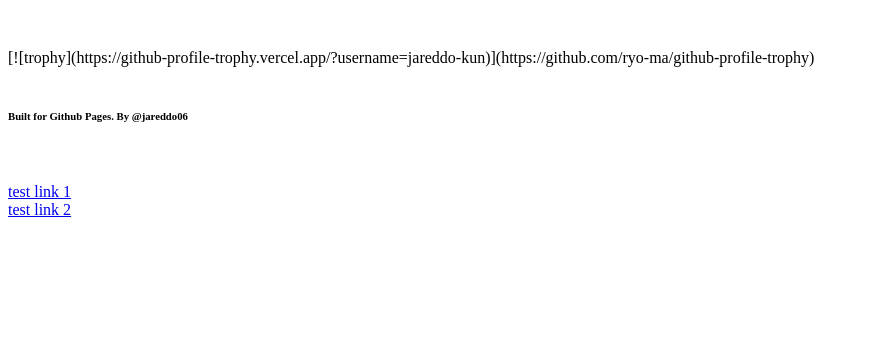
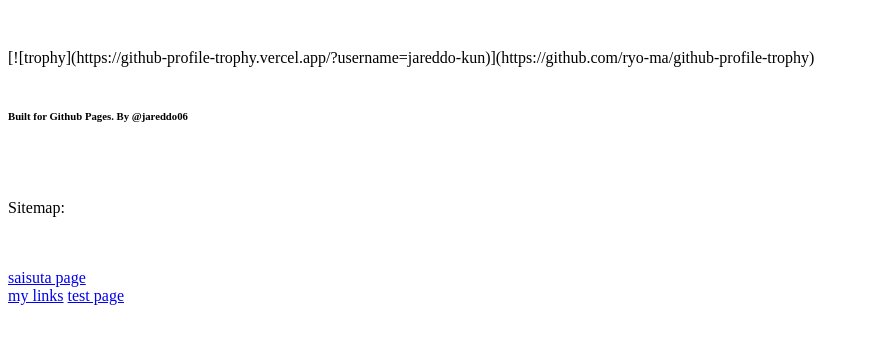
Before and after one commit to jareddo-kun/Profile, a plain HTML site: page index.html in a window 1280 px wide. Shown: the part 101-444 px from the top of the page, without its empty margins (0-869 px from the left). Drawn offline with Linux system fonts and the light colour scheme.

Commit message:
sitemap on index

```diff
--- a/index.html
+++ b/index.html
@@ -8,6 +8,9 @@
 <br><br>
 <h6> Built for Github Pages. By @jareddo06 </h6>
 <br><br>
-<a href="/sidem">test link 1</a><br>
-<a href="/sidem.html">test link 2</a></body>
+<p>Sitemap:</p><br><br>
+<a href="/sidem">saisuta page</a><br>
+<a href="/links">my links</a>
+<a href="/test">test page</a>
+</body>
 </html>
```
